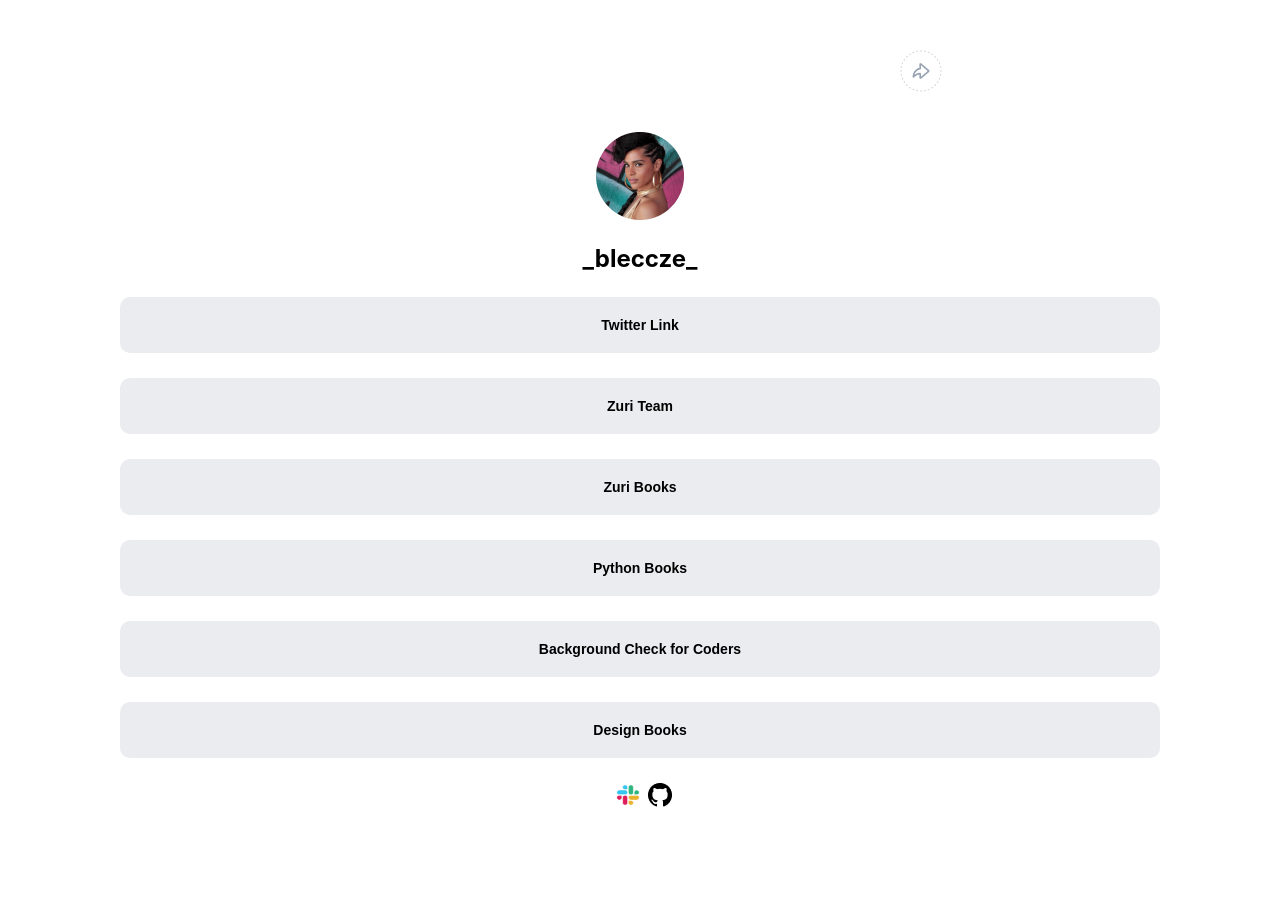
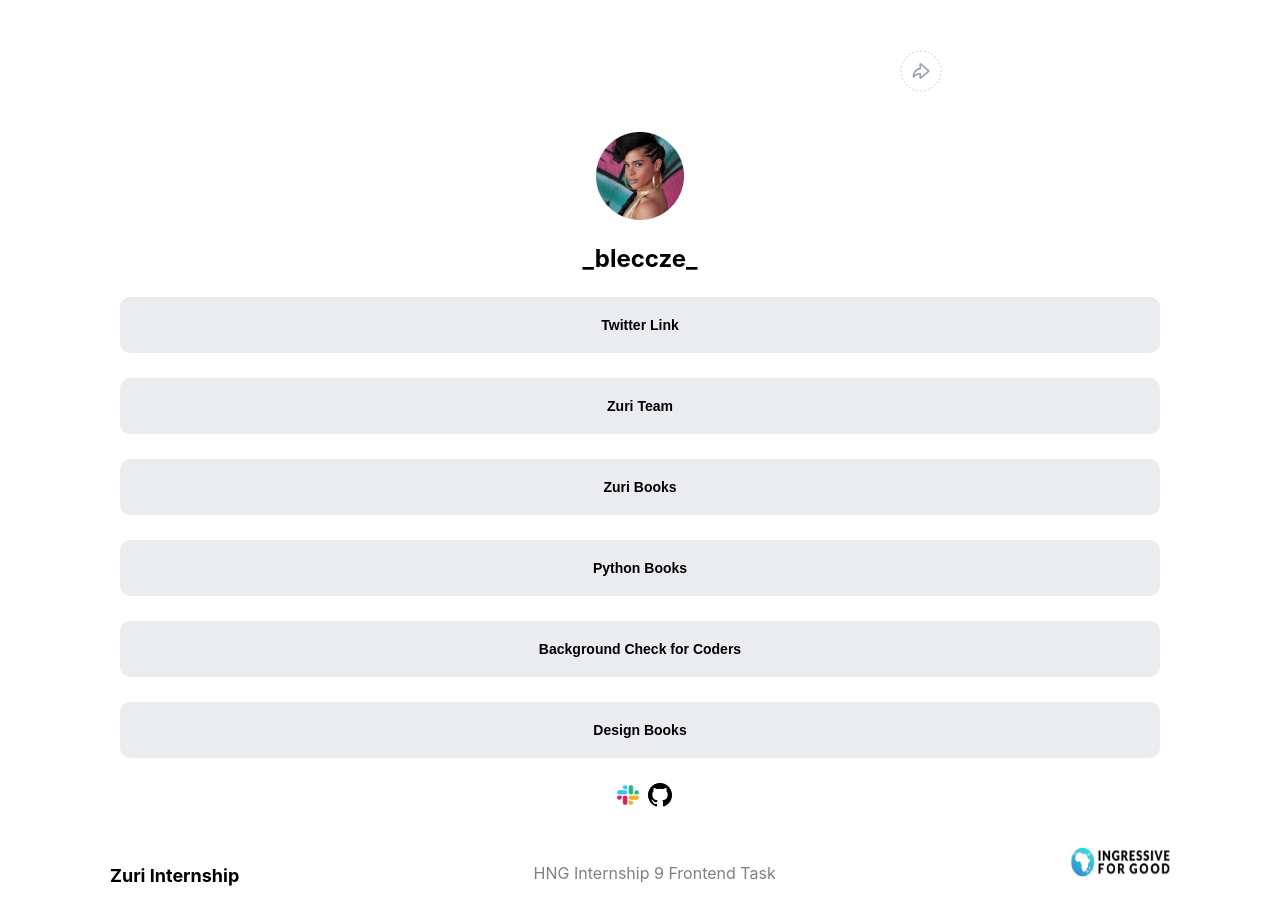
Before and after one commit to blessing986/HNG-task-1, a React (Create React App) app: page / in a window 1280 px wide. Before the commit the page ends 847 px from the top, so only its background shows below. Built offline with nearby package versions, Linux system fonts and the light colour scheme.

Commit message:
Chore: Styled and added a footer section in desktop view only

```diff
--- a/src/App.css
+++ b/src/App.css
@@ -124,3 +124,36 @@
   width: 40px;
   height: 20px;
 }
+
+.foot {
+
+  display: none;
+}
+
+@media(min-width:700px) {
+
+  .foot {
+    display: flex;
+    justify-content: space-between;
+    margin: 0 110px;
+  }
+
+}
+
+.zuri {
+
+  font-weight: bold;
+  font-size: large;
+}
+
+.HNG {
+
+  color: gray;
+  font-size: medium;
+}
+
+.foot-img {
+
+  width: 100px;
+  height: 30px;
+}
--- a/src/App.js
+++ b/src/App.js
@@ -63,6 +63,20 @@
 
       </section>
 
+
+
+      {/* footer section */}
+
+      <footer className="foot">
+
+        <p className="zuri">Zuri Internship</p>
+
+        <p className="HNG">HNG Internship 9 Frontend Task</p>
+
+        <img className="foot-img" src="./assets/Ingressive-for-good.png" alt=""/>
+
+      </footer>
+
     </div>
 
   );
```
